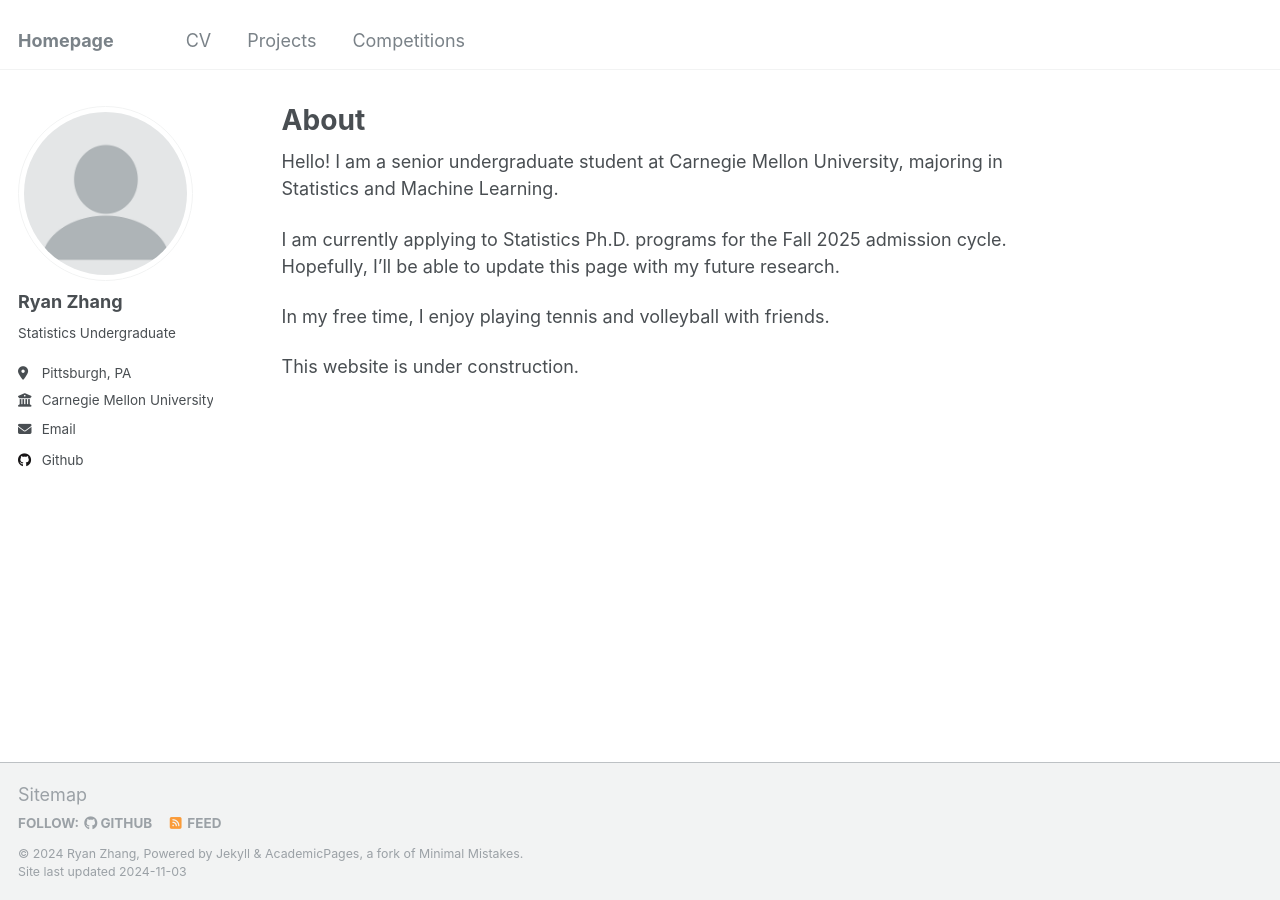
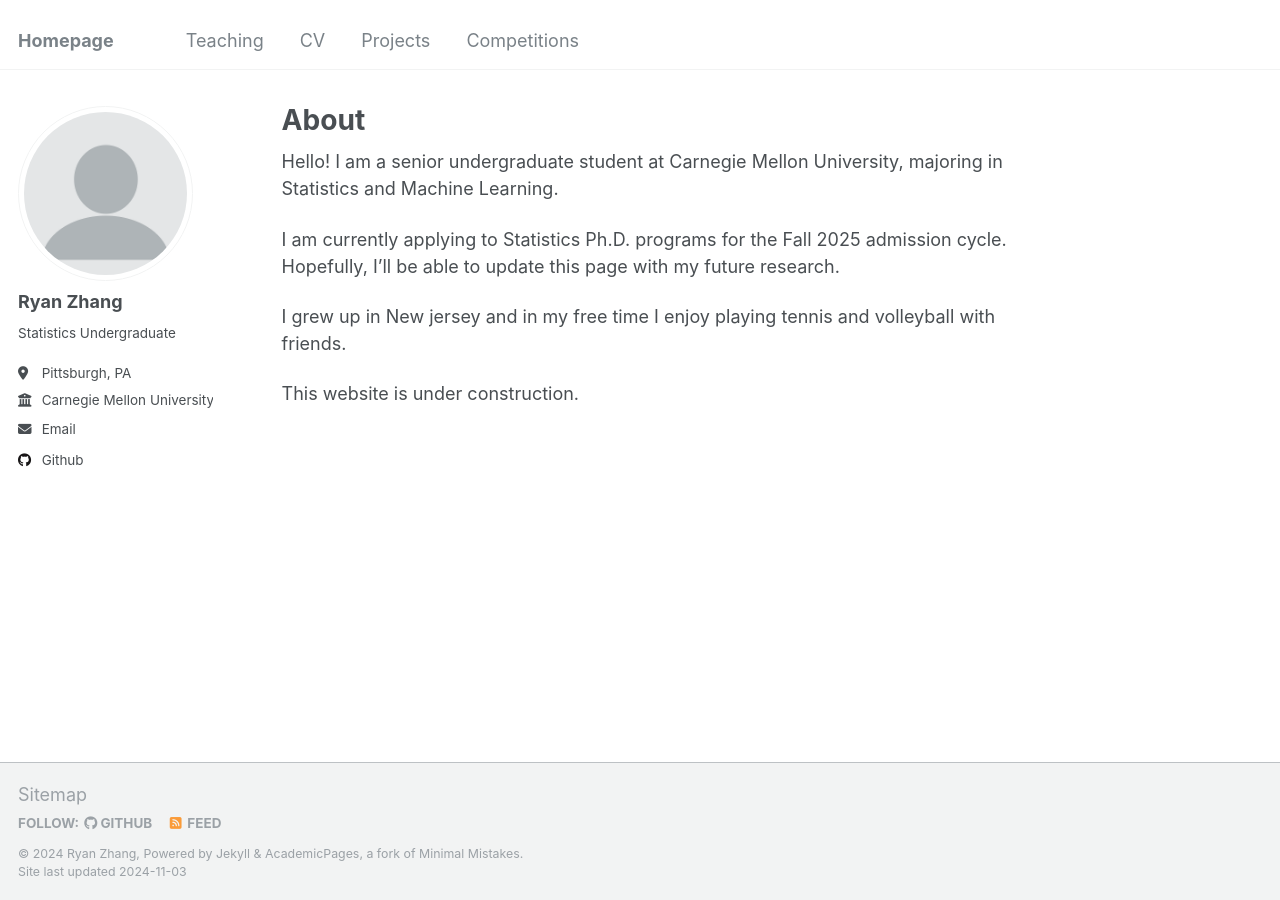
Before and after one commit to rzryanz00/rzryanz00.github.io, a Jekyll site: the page built from _pages/about.md, in a window 1280 px wide. Built offline with Jekyll 4.4.1, drawn with Linux system fonts in a browser that asks for light colours.

Commit message:
Added teaching page

```diff
--- a/_data/navigation.yml
+++ b/_data/navigation.yml
@@ -11,8 +11,8 @@ main:
   #- title: "Talks"
   #  url: /talks/
 
-  #- title: "Teaching"
-  #  url: /teaching/
+  - title: "Teaching"
+    url: /teaching/
 
   #- title: "Portfolio"
   #  url: /portfolio/
--- a/_pages/about.md
+++ b/_pages/about.md
@@ -11,6 +11,6 @@ Hello! I am a senior undergraduate student at Carnegie Mellon University, majori
 
 I am currently applying to Statistics Ph.D. programs for the Fall 2025 admission cycle. Hopefully, I'll be able to update this page with my future research.
 
-In my free time, I enjoy playing tennis and volleyball with friends.
+I grew up in New jersey and in my free time I enjoy playing tennis and volleyball with friends.
 
 This website is under construction.
```
